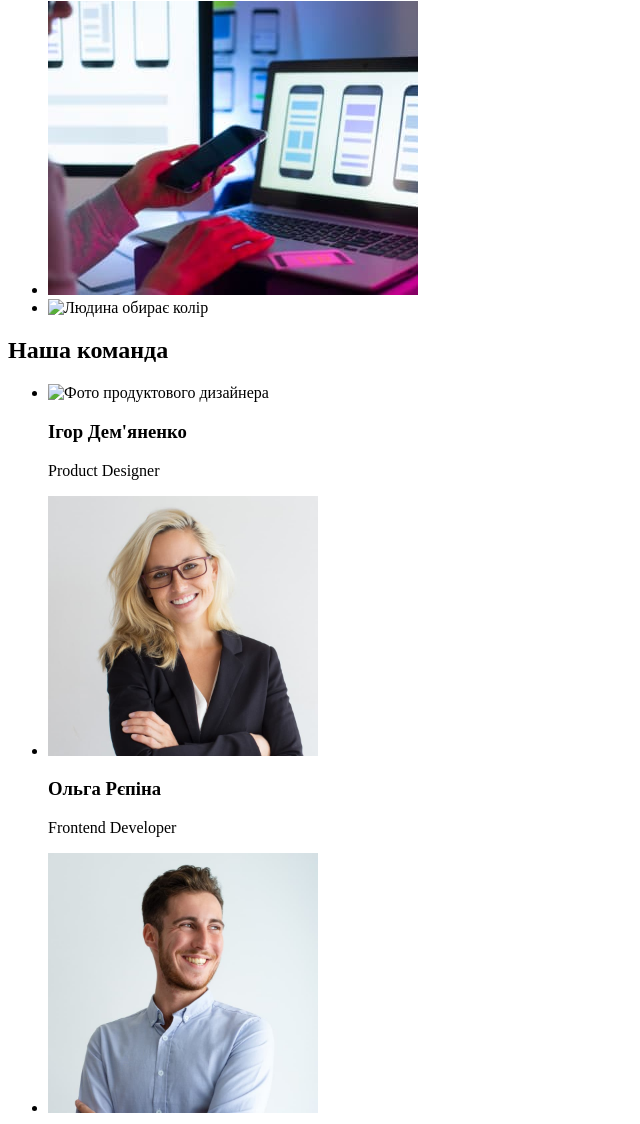
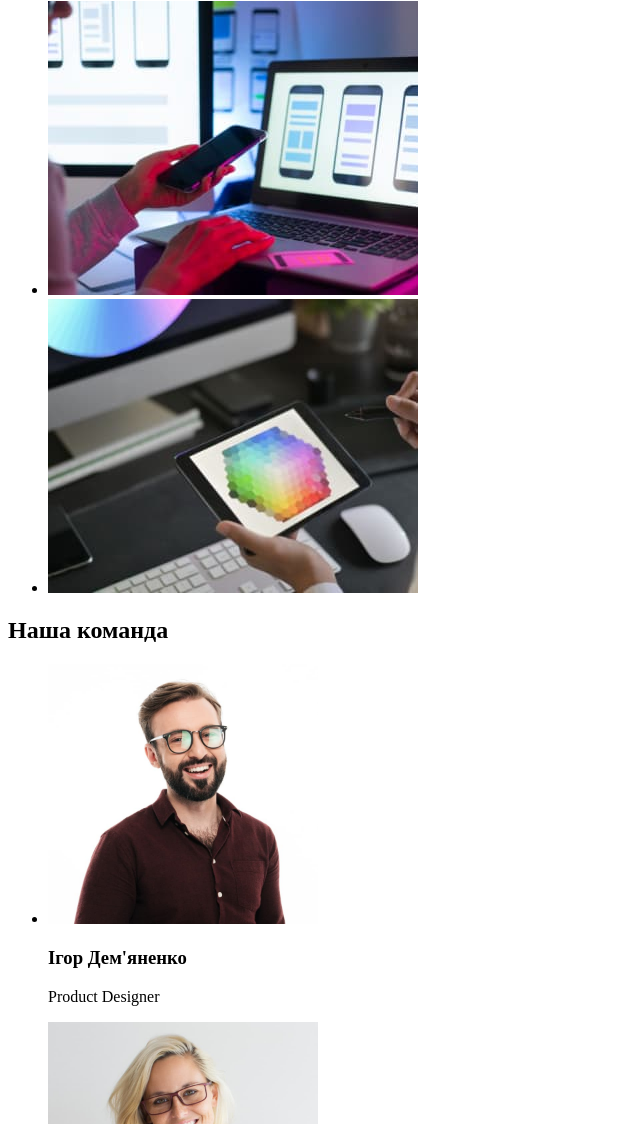
Before and after one commit to hrinkoo/goit-markup-hw-01, a plain HTML site: page index.html in a window 1280 px wide. Shown: the part 957-2081 px from the top of the page, without its empty margins (0-640 px from the left). Drawn offline with Linux system fonts and the light colour scheme.

Commit message:
Виправляє помилки з фотографіями у розділах
через невірно вказаний формат фото, 2 зображення не відображались.

```diff
--- a/index.html
+++ b/index.html
@@ -77,7 +77,7 @@
           </li>
           <li>
             <img
-              src="./images/takingcolor.jng"
+              src="./images/takingcolor.jpg"
               alt="Людина обирає колір"
               width="370"
             />
@@ -89,7 +89,7 @@
         <ul>
           <li>
             <img
-              src="./images/smilingworker.jng"
+              src="./images/smilingworker.jpg"
               alt="Фото продуктового дизайнера"
               width="270"
             />
```
